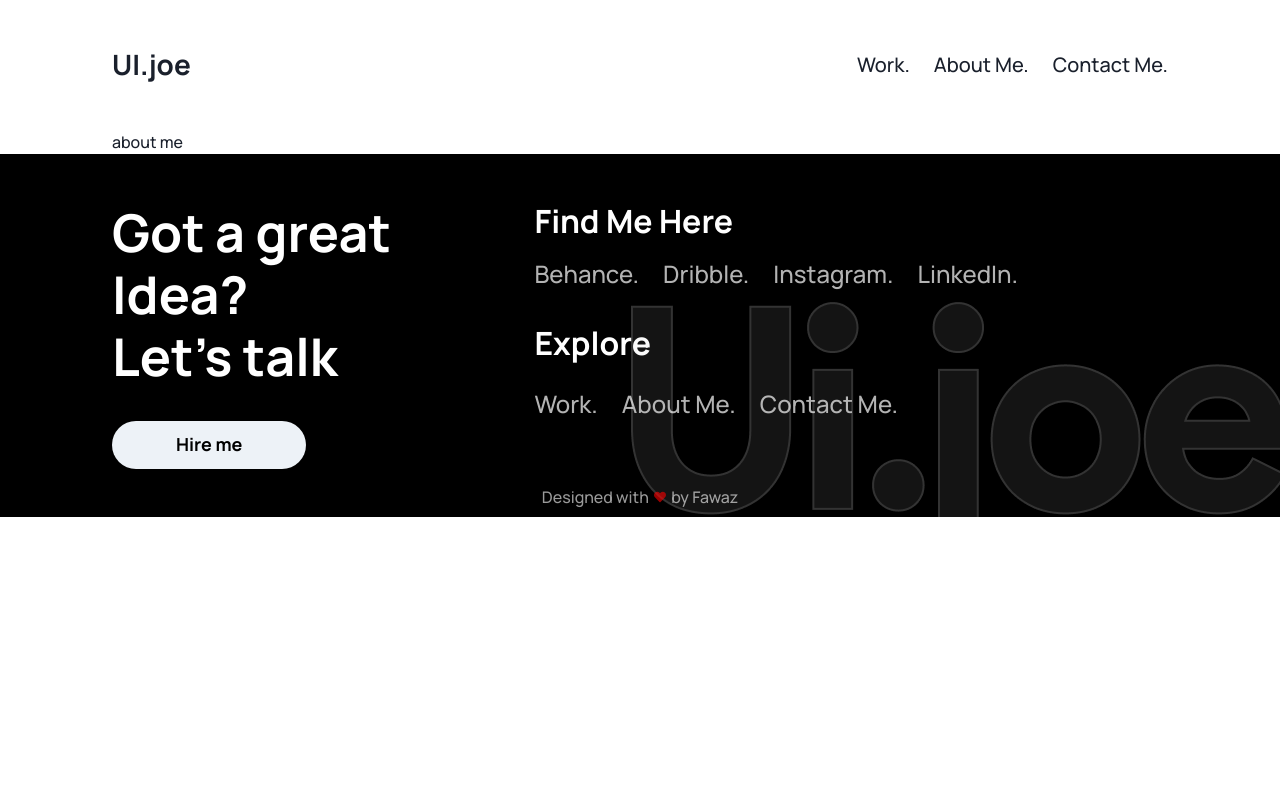
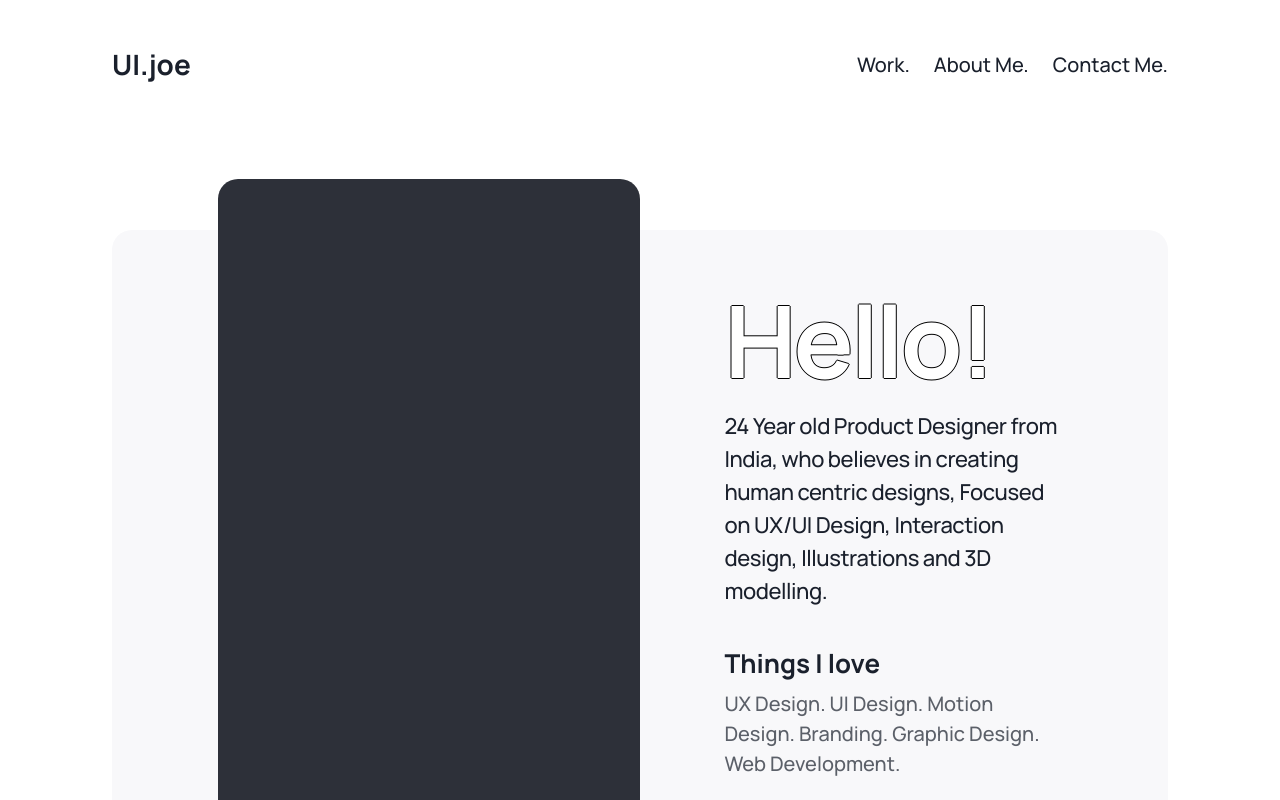
Before and after one commit to ahmedstryout/fawaz-personal-site, a Next.js app: page /about-me in a window 1280 px wide. Built offline with nearby package versions, Linux system fonts and the light colour scheme.

Commit message:
feat:about me page

```diff
--- a/src/components/marquee/Marquee.tsx
+++ b/src/components/marquee/Marquee.tsx
@@ -6,7 +6,7 @@ export default function Marquee() {
   // const [play, setPlay] = React.useState(true)
 
   return (
-    <Box mx={['-20px', '-125px']}>
+    <Box mx={['-20px', '-125px']} mt={['5px', '0px']} mb={['-8px', '0px']}>
       <FastMarquee
         pauseOnHover={true}
         pauseOnClick={true}
@@ -15,10 +15,10 @@ export default function Marquee() {
       >
         <Heading
           textShadow={'-1px 0 black, 0 1px black, 1px 0 black, 0 -1px black'}
-          my={8}
+          my={[0, 8]}
           color="white"
           fontSize={['90px', '150px']}
-          py={4}
+          py={[0, 4]}
           zIndex={10}
           _hover={{
             bgGradient:
--- a/src/layout/footer/Footer.tsx
+++ b/src/layout/footer/Footer.tsx
@@ -14,7 +14,7 @@ import {FaHeart} from 'react-icons/fa'
 import Link from 'next/link'
 
 export default function Footer() {
-  const [isSmall] = useMediaQuery('max-width:600px')
+  const [isSmall] = useMediaQuery('max-width:460px')
   return (
     <Flex
       flexDirection={['column', 'column', 'row']}
@@ -87,6 +87,8 @@ export default function Footer() {
         right={0}
         src={isSmall ? '/assets/png/brand-sm.png' : '/assets/png/brand.png'}
         alt="UI Joe"
+        h={['80px', 'auto']}
+        w={['264px', 'auto']}
         bottom={0}
       />
       <Text
--- a/src/layout/mobile/MenuModal.tsx
+++ b/src/layout/mobile/MenuModal.tsx
@@ -37,7 +37,7 @@ export default function MenuModal({
       <ModalContent
         w="100%"
         h="100%"
-        px={['20px', '30px', '50px']}
+        px={['1px', '30px', '50px']}
         bgColor="carminePink.500"
       >
         <ModalHeader>
--- a/src/layout/navbar/Navbar.tsx
+++ b/src/layout/navbar/Navbar.tsx
@@ -10,7 +10,6 @@ import {
   useDisclosure,
 } from '@chakra-ui/react'
 import {navigation} from 'constants/index.constants'
-// import {AiOutlineMenu} from 'react-icons/ai'
 import ContactModal from '@/components/contact-modal/ContactModal'
 import MenuModal from '../mobile/MenuModal'
 
@@ -30,8 +29,6 @@ export default function Navbar() {
 
   const openContactModal = router.query.contact
 
-  console.log(openContactModal, 'query')
-
   React.useEffect(() => {
     if (Boolean(openContactModal)) {
       openContactMe()
@@ -47,7 +44,7 @@ export default function Navbar() {
         alignItems="center"
         justifyContent={'space-between'}
         px={['20px', 28]}
-        py={12}
+        py={['19px', 10, 12]}
       >
         <Heading fontSize={'28px'} onClick={() => router.push('/')}>
           UI.joe
@@ -57,6 +54,8 @@ export default function Navbar() {
             fontSize={'20px'}
             cursor={'pointer'}
             onClick={() => openMobileMenu()}
+            letterSpacing={'-0.02em'}
+            opacity={0.7}
           >
             menu.
           </Text>
--- a/src/pages/about-me/index.tsx
+++ b/src/pages/about-me/index.tsx
@@ -1,9 +1,75 @@
 import React from 'react'
+import {Box, Flex, Heading, Text} from '@chakra-ui/react'
 
 // 2 designs
 
 // * hover => change color to black
 
 export default function AboutMe() {
-  return <div>about me</div>
+  return (
+    <Box
+      w={['100%']}
+      borderRadius={'20px'}
+      bg="cultured.400"
+      px={['10px', '106px']}
+      py={['44px', '50px']}
+      width="100%"
+      position="relative"
+      mb={['270px']}
+      mt={['100px']}
+    >
+      <Box
+        pos={'absolute'}
+        borderRadius={'20px'}
+        color={'white'}
+        w={['40%']}
+        // h={['700px']}
+        h={['120%', '700px']}
+        bgColor="#2D3039"
+        top={0}
+        bottom={0}
+        margin="auto"
+        zIndex={1}
+      ></Box>
+      <Flex
+        flexDir="column"
+        align="center"
+        justify="center"
+        maxW="40%"
+        ml="auto"
+        textAlign="left"
+      >
+        <Heading
+          textShadow={'-1px 0 black, 0 1px black, 1px 0 black, 0 -1px black'}
+          color="white"
+          fontSize={['48px', '100px']}
+          mb={['10px']}
+          letterSpacing={'-0.03em'}
+          w="100%"
+        >
+          Hello!
+        </Heading>
+        <Text fontSize={['16px', '22px']} letterSpacing={'-0.02em'}>
+          24 Year old Product Designer from India, who believes in creating
+          human centric designs, Focused on UX/UI Design, Interaction design,
+          Illustrations and 3D modelling.
+        </Text>
+
+        <Heading
+          as="h2"
+          mt={['40px']}
+          fontSize={['26px']}
+          textAlign="left"
+          w="100%"
+        >
+          Things I love
+        </Heading>
+
+        <Text fontSize={['20px']} mt={['10px']} opacity={0.7}>
+          UX Design. UI Design. Motion Design. Branding. Graphic Design. Web
+          Development.
+        </Text>
+      </Flex>
+    </Box>
+  )
 }
--- a/src/pages/index.tsx
+++ b/src/pages/index.tsx
@@ -68,7 +68,7 @@ const Home: NextPage<{projects: any[]}> = ({projects}) => {
         <Hero />
       </Box>
       <Marquee />
-      <SimpleGrid columns={[1, 2]} spacing={10} my={12}>
+      <SimpleGrid columns={[1, 2]} spacing={['30px', 10]} my={12}>
         {projects.map((project, idx) => (
           <TiltedCards key={project.id} work={project.attributes} />
         ))}
```
Also changed, not shown: src/components/hero/Hero.tsx (+6 -3 lines), src/components/tilted-cards/TiltedCards.tsx (+13 -5 lines).
